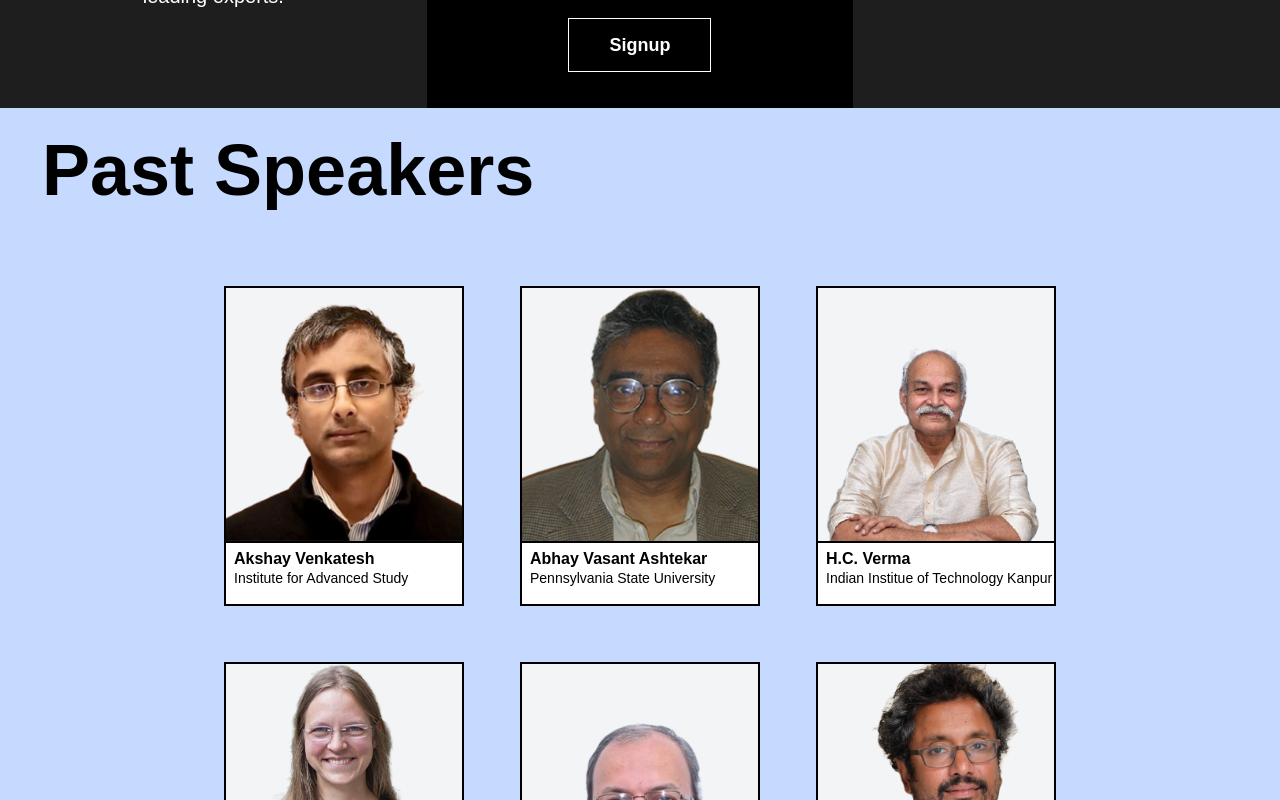
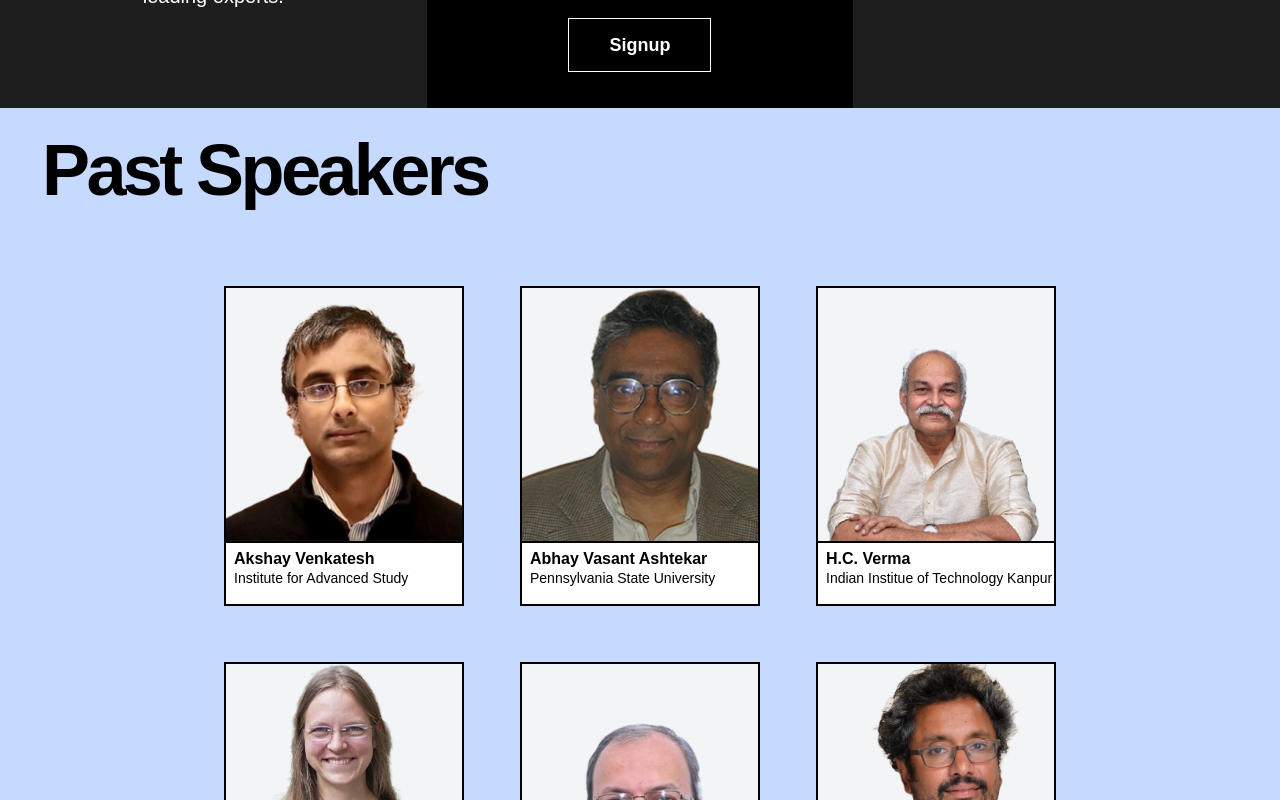
Before and after one commit to Tessellate-CMI/tessellate-frontend, a SvelteKit app: page /stems in a window 1280 px wide. Shown: the part 2100-2900 px from the top of the page. Built offline with nearby package versions, Linux system fonts and the light colour scheme; a web font is replaced by a local one.

Commit message:
feat(speaker panel): changed hover behaviour + increased bottom padding
On hover, the description part becomes negative instead of a blue border. Also added padding to the
botton of the speaker panel as a whole.

```diff
--- a/src/routes/(app)/stems/Speaker.svelte
+++ b/src/routes/(app)/stems/Speaker.svelte
@@ -9,19 +9,30 @@
 
 <a
     href={link}
-    class="h-80 w-60 scale-90 cursor-pointer border-2 border-black bg-white text-black transition-colors duration-200 ease-in-out hover:border-blue-500 md:scale-100"
+    class="parent h-80 w-60 scale-90 cursor-pointer border-2 border-black bg-white text-black md:scale-100"
 >
-    <div class="flex h-4/5 w-full items-center justify-center bg-white">
+    <div class=" flex h-4/5 w-full items-center justify-center bg-white">
         <div
             style="background-image: url({'speakers/' + image});"
             class="h-full w-full bg-gray-100 bg-cover bg-center"
         ></div>
     </div>
 
-    <div class="h-1/5 border-t-2 border-black">
+    <div class="child h-1/5 border-t-2 border-black transition-colors duration-300 ease-in-out">
         <div class=" mt-1 flex items-center justify-between pl-2">
             <h1 class="font-bold">{name}</h1>
         </div>
         <p class="pl-2 text-sm font-medium leading-none">{university}</p>
     </div>
 </a>
+
+<style>
+    .child {
+        background-color: white;
+        color: black;
+    }
+    .parent:hover .child {
+        background-color: black;
+        color: white;
+    }
+</style>
--- a/src/routes/(app)/stems/SpeakerPanel.svelte
+++ b/src/routes/(app)/stems/SpeakerPanel.svelte
@@ -4,8 +4,10 @@
     import speakers from '$lib/speakers.json'
 </script>
 
-<div class="h-full bg-main-blue p-0.5">
-    <h1 class="m-3 mb-12 ml-10 mt-6 font-sans text-7xl font-bold text-black md:mb-20">
+<div class="h-full bg-main-blue p-0.5 pb-20">
+    <h1
+        class="m-3 mb-12 ml-10 mt-6 font-sans text-7xl font-bold tracking-tighter text-black md:mb-20"
+    >
         Past Speakers
     </h1>
     <div class="flex w-full justify-center">
```
